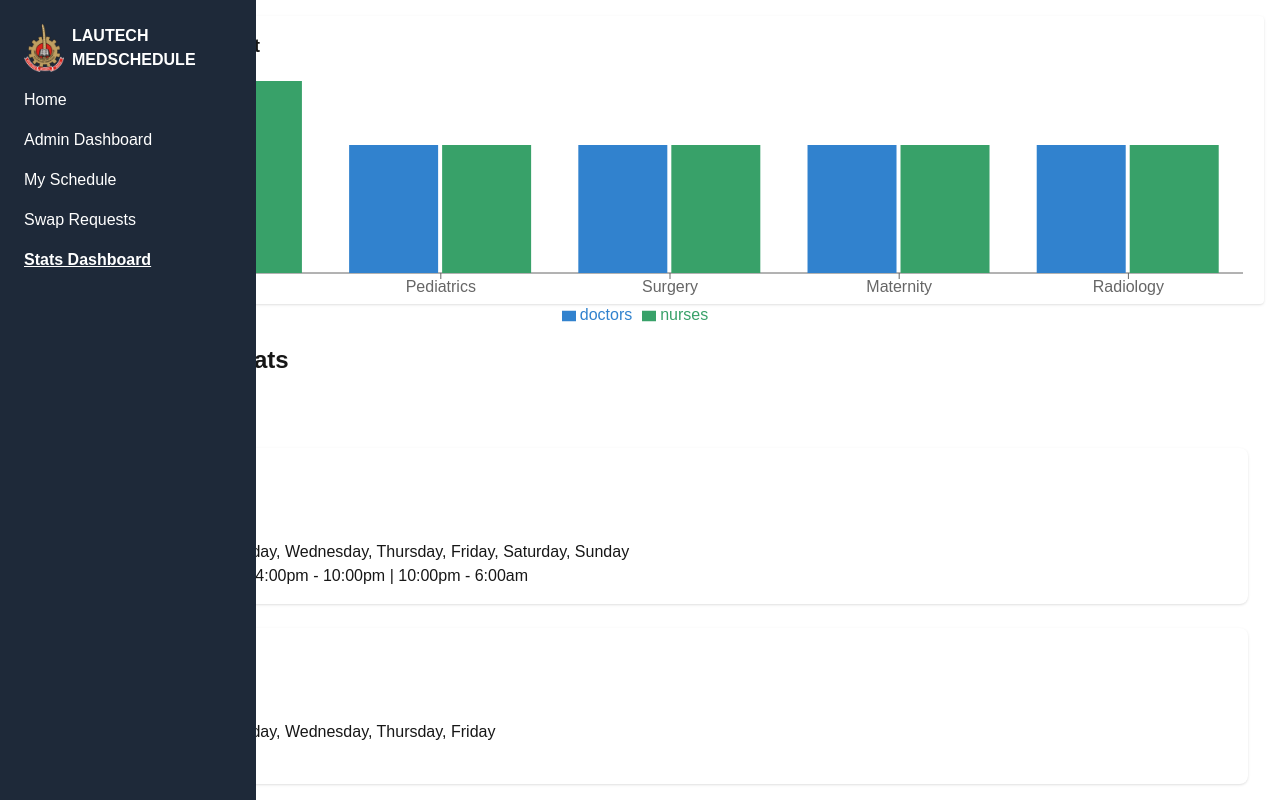
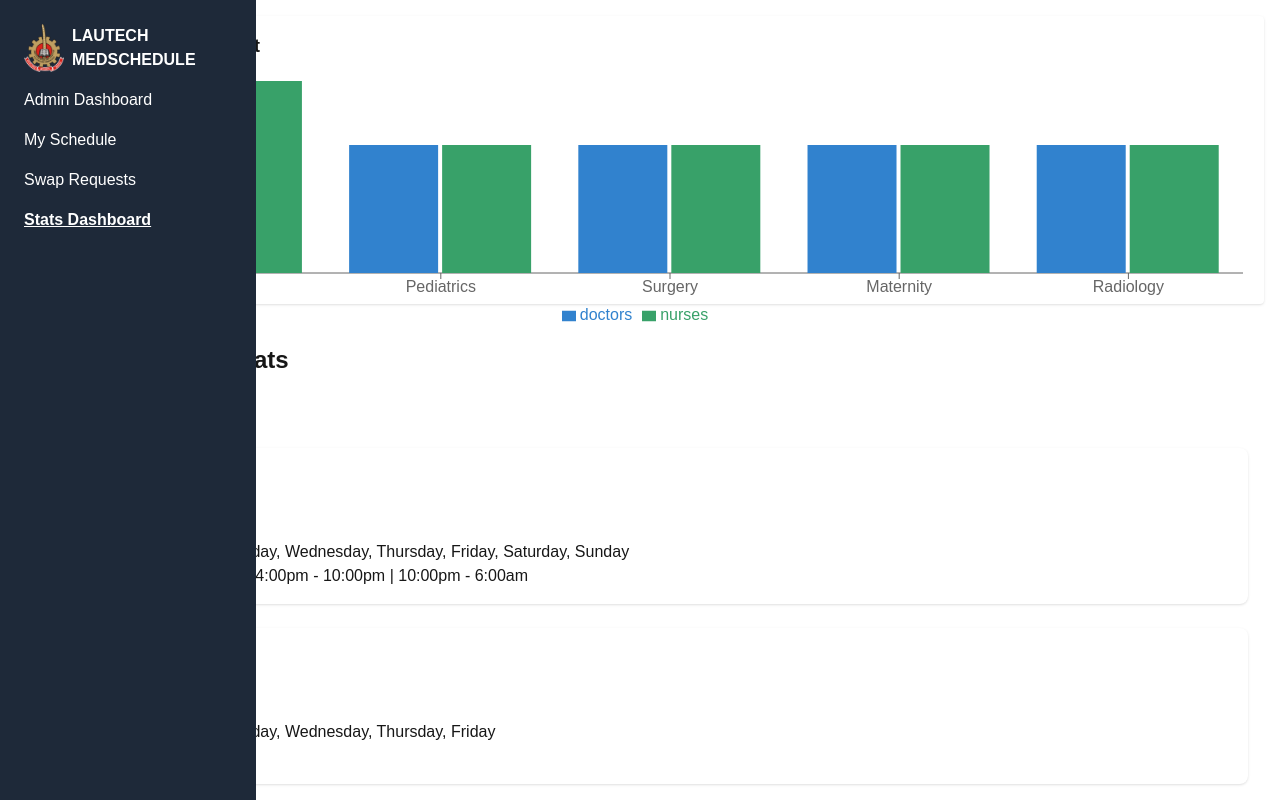
Before and after one commit to primyst/dentist-duty-scheduling-system, a Next.js app in the folder my-app/: page /stats in a window 1280 px wide. Shown: the top 800 px of the page. Built offline with nearby package versions, Linux system fonts and the light colour scheme.

Commit message:
Update Sidebar.tsx

```diff
--- a/my-app/src/components/Sidebar.tsx
+++ b/my-app/src/components/Sidebar.tsx
@@ -8,7 +8,6 @@ import clsx from "clsx";
 import Image from "next/image";
 
 const links = [
-  { href: "/", label: "Home" },
   { href: "/dashboard", label: "Admin Dashboard" },
   { href: "/staff", label: "My Schedule" },
   { href: "/requests", label: "Swap Requests" },
@@ -23,15 +22,13 @@ export default function Sidebar() {
 
   return (
     <>
-      {/* Mobile: Hamburger Button */}
+      {/* Mobile: Hamburger */}
       <div className="lg:hidden flex justify-between items-center bg-gray-800 text-white px-6 py-4 w-full">
         <h1 className="text-lg font-bold">Lautech MedSchedule</h1>
-        <button onClick={toggleSidebar}>
-          {open ? <X size={24} /> : <Menu size={24} />}
-        </button>
+        <button onClick={toggleSidebar}>{open ? <X size={24} /> : <Menu size={24} />}</button>
       </div>
 
-      {/* Sidebar for Desktop and Slide-in for Mobile */}
+      {/* Sidebar */}
       <aside
         className={clsx(
           "fixed top-0 left-0 h-full w-64 bg-gray-800 text-white p-6 space-y-4 z-50 transition-transform",
@@ -39,7 +36,6 @@ export default function Sidebar() {
           open ? "translate-x-0" : "-translate-x-full lg:translate-x-0"
         )}
       >
-        {/* Sidebar header for mobile */}
         <div className="flex items-center gap-2 mb-4">
           <Image src="/lautech.png" width={40} height={40} alt="lautech logo" />
           <h1 className="font-bold uppercase text-xs md:text-sm lg:text-base">lautech medschedule</h1>
@@ -55,7 +51,7 @@ export default function Sidebar() {
                     "block hover:underline",
                     pathname === link.href ? "font-bold underline" : ""
                   )}
-                  onClick={() => setOpen(false)} // Close sidebar on link click
+                  onClick={() => setOpen(false)}
                 >
                   {link.label}
                 </Link>
@@ -64,9 +60,6 @@ export default function Sidebar() {
           </ul>
         </nav>
       </aside>
-
-
-
     </>
   );
 }
```
